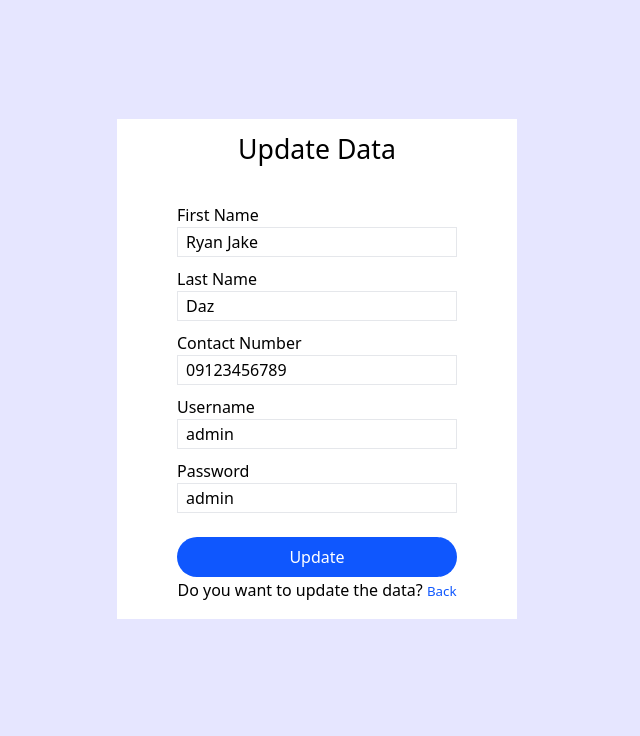
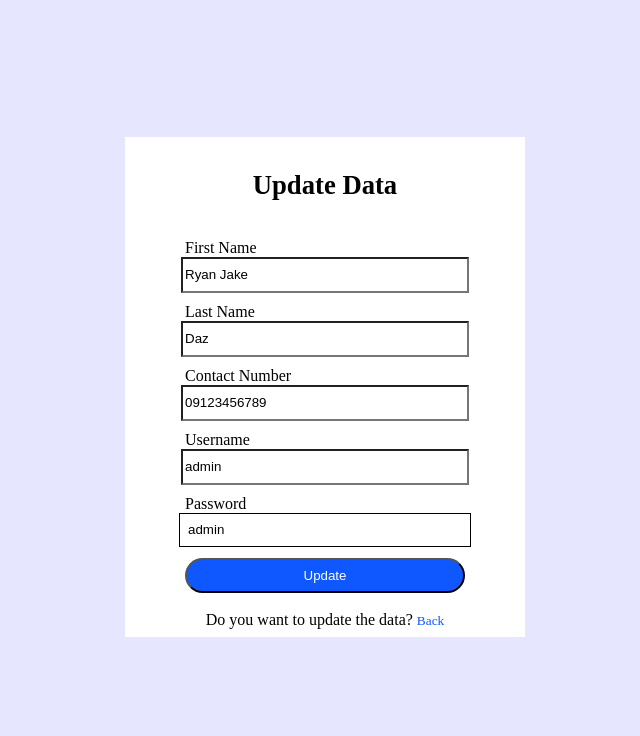
Before and after one commit to rjdaz/IM-project, a PHP site: page /userEdit.php in a window 1280 px wide. Shown: the top 736 px of the page, without its empty margins (323-963 px from the left). Run offline with PHP 8.4, Linux system fonts and the light colour scheme; a user stored in the database is signed in; data comes from the database, SQL or seed files in the repository; some libraries are stand-ins or nearby versions.

Commit message:
userEdit php updated

```diff
--- a/userEdit.php
+++ b/userEdit.php
@@ -60,44 +60,47 @@
 <head>
   <meta charset="UTF-8">
   <meta name="viewport" content="width=device-width, initial-scale=1.0">
-  <script src="https://cdn.tailwindcss.com"></script>
+  <!-- <script src="https://cdn.tailwindcss.com"></script> -->
   <title>User Update Data</title>
 </head>
-<body class="w-full h-[729px] flex flex-col items-center justify-center bg-[#e6e6ff] ">
-  <p class="text-red-400 mb-2 flex justify-center items-center text-[15pt] px-10">
+<body style=" width: 100%; height: 729px; display: flex; flex-direction: column; align-items: center; justify-content: center; background-color: #e6e6ff;">
+  <p class="text-red-400 mb-2 flex justify-center items-center text-[15pt] px-10"
+  style=" color: #f87171; margin-bottom: 8px; display: flex; justify-content: center; align-items: center; font-size: 15pt; padding-left: 40px; padding-right: 40px;">
       <?php
         echo $err;
       ?>
   </p>
-  <div class="w-[400px] h-[500px] relative">
+  <div style=" width: 400px;  height: 500px; position: relative;">
   <!-- Registration -->
-    <div class="w-full h-full flex flex-col items-center justify-center bg-[#ffffff] blur-xs absolute">
-      <h1 class="w-full h-[10%] flex justify-center items-end text-[20pt] ">Update Data</h1>
-      <form method="POST" class="flex flex-col items-center w-full h-[90%] ">
-          <div class="flex flex-col items-center justify-center w-full h-[90%]">
-            <label for="" class="w-[70%] mt-[10px]">First Name <span class="text-[10pt] text-green">
+    <div style=" width: 100%; height: 100%; display: flex; flex-direction: column; align-items: center; justify-content: center; background-color: #ffffff; position: absolute;">
+      <h1 style=" width: 100%; height: 10%; display: flex; justify-content: center; align-items: flex-end; font-size: 20pt;">Update Data</h1>
+      <form method="POST" style=" display: flex; flex-direction: column; align-items: center; width: 100%; height: 90%;">
+          <div style=" display: flex; flex-direction: column; align-items: center; justify-content: center; width: 100%; height: 90%;">
+            <label for="" style=" width: 70%; margin-top: 10px;">First Name <span style=" font-size: 10pt; color: green;">
               <?php
                  $showNewTag ? 'new' : '';
               ?>
             </span></label>
-            <input type="text" placeholder="First Name" name="fname" value='<?= $row['first_name'] ?>' class="h-[30px] border w-[70%] pl-2  bg-transparent">
-            <label for="" class="w-[70%] mt-[10px]">Last Name</label>
-            <input type="text" placeholder="Last Name" name="lname" value='<?= $row['last_name'] ?>'  class="h-[30px] border w-[70%] pl-2 bg-transparent" >
-            <label for="" class="w-[70%] mt-[10px]">Contact Number</label>
-            <input type="number" placeholder="Contact Number" name="cNum" value='<?= $row['contact_number'] ?>' class="h-[30px] border w-[70%] pl-2 bg-transparent ">
-            <label for="" class="w-[70%] mt-[10px]">Username</label>
-            <input type="text" placeholder="Username" name="uName" value='<?= $row['username'] ?>' class="h-[30px] border w-[70%] pl-2 bg-transparent ">
-            <label for="" class="w-[70%] mt-[10px]">Password</label>
-            <input type="text" placeholder="Password" name="pword" value='<?= $row['password'] ?>' class="h-[30px]  border w-[70%] pl-2 bg-transparent ">
+            <input type="text" placeholder="First Name" name="fname" value='<?= $row['first_name'] ?>' style=" height: 30px; width: 70%; border: 1px solid black padding-left: 8px; background-color: transparent;">
+            <label for="" style=" width: 70%; margin-top: 10px;">Last Name</label>
+            <input type="text" placeholder="Last Name" name="lname" value='<?= $row['last_name'] ?>'  style="height: 30px; width: 70%; border: 1px solid black padding-left: 8px; background-color: transparent;" >
+            <label for="" style=" width: 70%; margin-top: 10px;">Contact Number</label>
+            <input type="number" placeholder="Contact Number" name="cNum" value='<?= $row['contact_number'] ?>' style="height: 30px; width: 70%; border: 1px solid black padding-left: 8px; background-color: transparent; ">
+            <label for="" style=" width: 70%; margin-top: 10px;">Username</label>
+            <input type="text" placeholder="Username" name="uName" value='<?= $row['username'] ?>' style="height: 30px; width: 70%; border: 1px solid black padding-left: 8px; background-color: transparent; ">
+            <label for="" style=" width: 70%; margin-top: 10px;">Password</label>
+            <input type="text" placeholder="Password" name="pword" value='<?= $row['password'] ?>' style=" height: 30px; width: 70%; border: 1px solid black; padding-left: 8px; background-color: transparent; ">
           </div>
-          <div class="flex items-center w-full h-[10%] justify-center">
+          <div style=" display: flex; align-items: center; justify-content: center; width: 100%; height: 10%;">
             <input type='hidden' name='employeeID' value='<?= $userId ?>'>
-            <button type="submit" name="updateData" class="w-[70%] py-2 rounded-[50px] bg-[#0f57fe] text-white">Update</button>
+            <button type="submit" name="updateData" style="  width: 70%; padding: 8px 0; border-radius: 50px; background-color: #0f57fe; color: white; text-align: center;">Update</button>
           </div>
-          <div class="w-full h-[10%] flex justify-center items-start">
-          <p>Do you want to update the data? <a href="welcome.php" class=" text-[#0f57fe] text-[10pt]"
+          <div style=" width: 100%; height: 10%; display: flex; justify-content: center; align-items: flex-start;">
+          <p>Do you want to update the data? <a href="welcome.php"
             style="
-              text-decoration: none;"
+              text-decoration: none;
+               color: #0f57fe;
+               font-size: 10pt;"
               onmouseover="this.style.textDecoration='underline'"
               onmouseout="this.style.textDecoration='none'
             "
```
